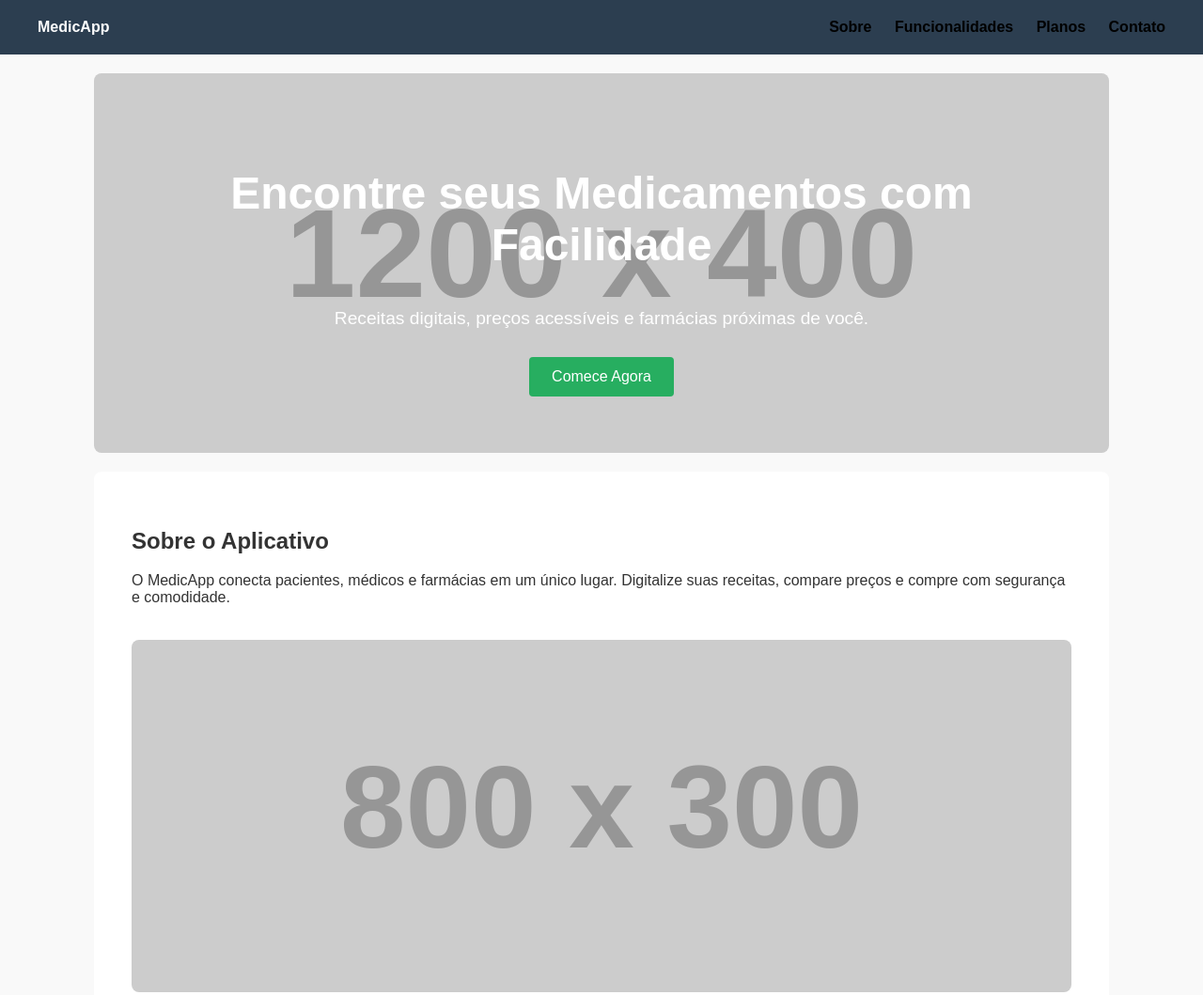
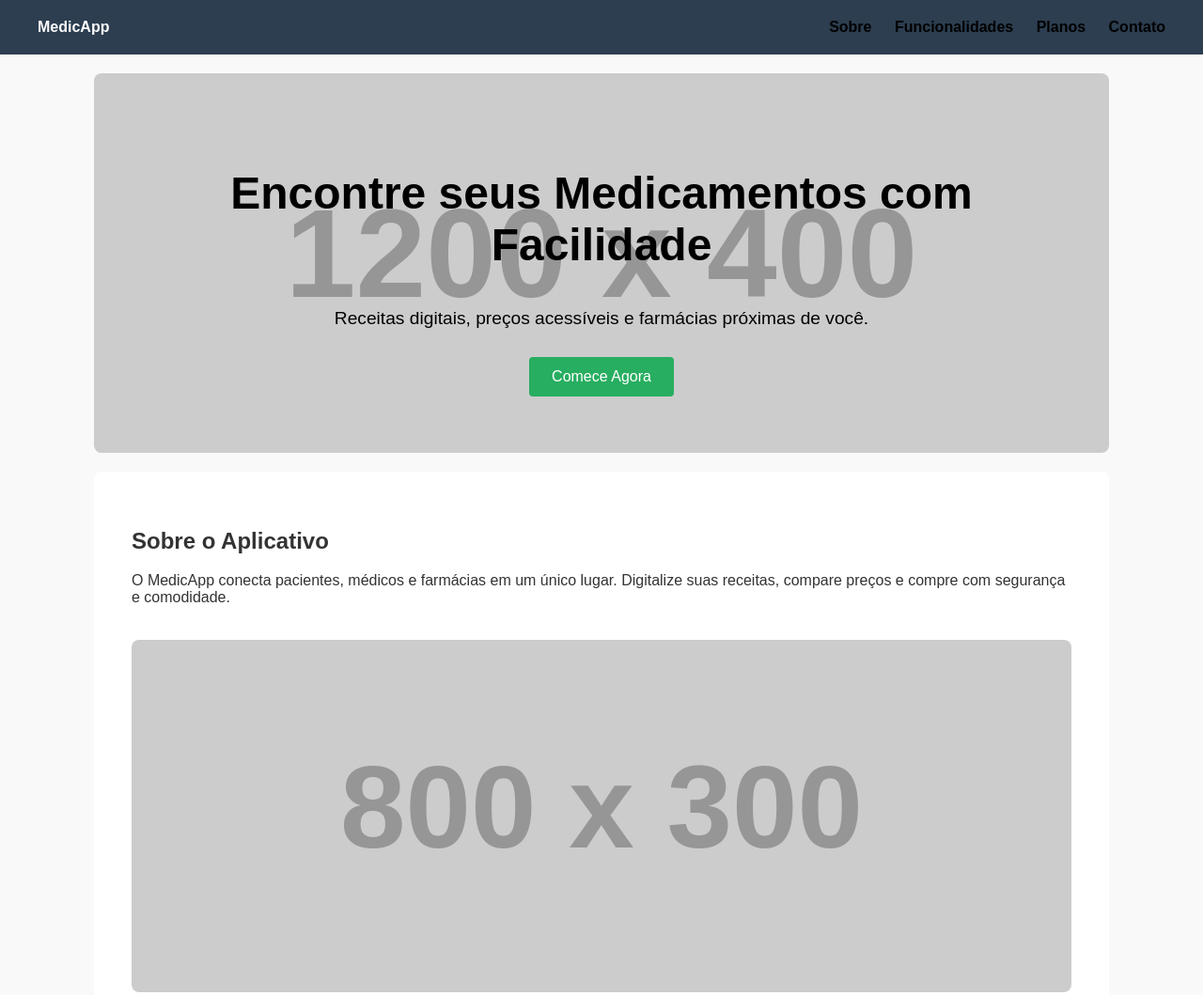
Before and after one commit to albuquerquemm/2025_SENAC_medicapp-landing, a plain HTML site: page index.html in a window 1280 px wide. Shown: the top 1059 px of the page at 94% size. Drawn offline with Linux system fonts and the light colour scheme; placeholder pictures from the web are drawn by us.

Commit message:
Update index.html

```diff
--- a/index.html
+++ b/index.html
@@ -8,7 +8,7 @@
     body { margin: 0; font-family: Arial, sans-serif; background-color: #f9f9f9; color: #333; }
     header { background-color: #2c3e50; color: white; padding: 20px 40px; display: flex; justify-content: space-between; align-items: center; }
     header nav a { margin-left: 20px; color: black; text-decoration: none; font-weight: bold; }
-    .hero { background: url('https://via.placeholder.com/1200x400') no-repeat center center; background-size: cover; padding: 60px 40px; color: white; text-align: center; }
+    .hero { background: url('https://via.placeholder.com/1200x400') no-repeat center center; background-size: cover; padding: 60px 40px; color: black; text-align: center; }
     .hero h1 { font-size: 3em; }
     .hero p { font-size: 1.2em; margin: 20px 0; }
     .btn { background-color: #27ae60; color: white; padding: 12px 24px; border: none; border-radius: 4px; text-decoration: none; font-size: 1em; display: inline-block; margin-top: 10px; }
```
